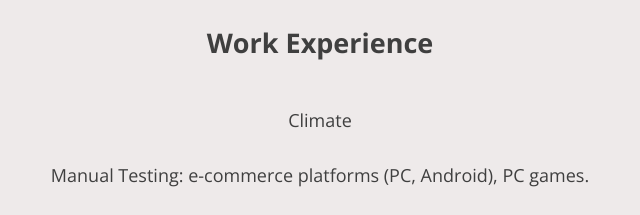
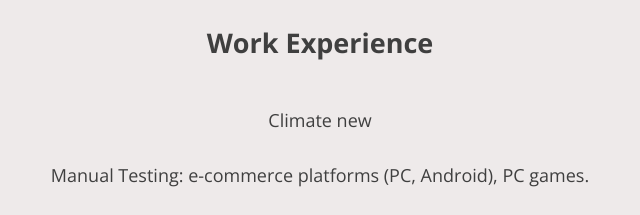
Before and after one commit to IrynaLipska/Resume, a plain HTML site: page index.html in a window 1280 px wide. Shown: the part 1265-1480 px from the top of the page, 320-960 px from the left. Drawn offline with nearby package versions, Linux system fonts and the light colour scheme.

Commit message:
change works part2

```diff
--- a/index.html
+++ b/index.html
@@ -77,7 +77,7 @@
           </p>
           <p class="text">Donetsk State University, Mathematics</p>
           <h2 class="title_2">Work Experience</h2>
-          <p class="text">Climate</p>
+          <p class="text">Climate new</p>
           <p class="text">
             Manual Testing: e-commerce platforms (PC, Android), PC games.
           </p>
```
